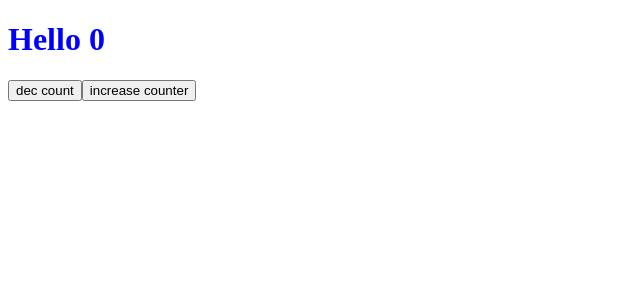
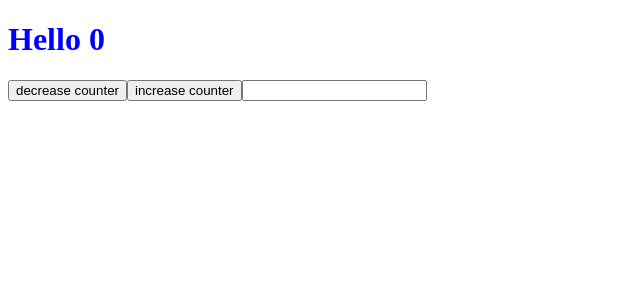
Before and after one commit to RaviTmg/simple-counter-app, a Next.js app: page / in a window 1280 px wide. Shown: the top 300 px of the page, without its empty margins (0-640 px from the left). Built offline with nearby package versions, Linux system fonts and the light colour scheme.

Commit message:
add custom input value

```diff
--- a/src/pages/index.js
+++ b/src/pages/index.js
@@ -12,6 +12,10 @@ export default function Home() {
   const decreaseCounter = () => {
     setCount(count - 1)
   }
+  const handleInput = (e) => {
+    const value = e.target.value;
+    setCount(Number(value));
+  }
   return (
     <>
       <Head>
@@ -22,10 +26,16 @@ export default function Home() {
       </Head>
       <main>
         <h1 className="heading">Hello {count}</h1>
-        <button onClick={decreaseCounter}>dec count</button>
+        <MyButton
+          text="decrease counter"
+          onClick={decreaseCounter}
+        />
         <MyButton
           text="increase counter"
           onClick={increaseCounter}
+        />
+        <input
+          onInput={handleInput}
         />
       </main>
     </>
```
